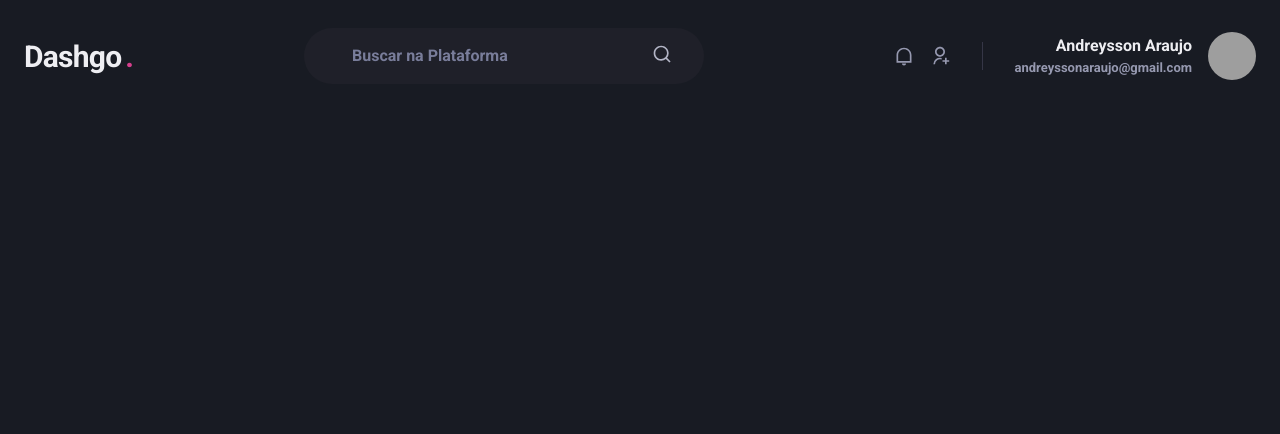
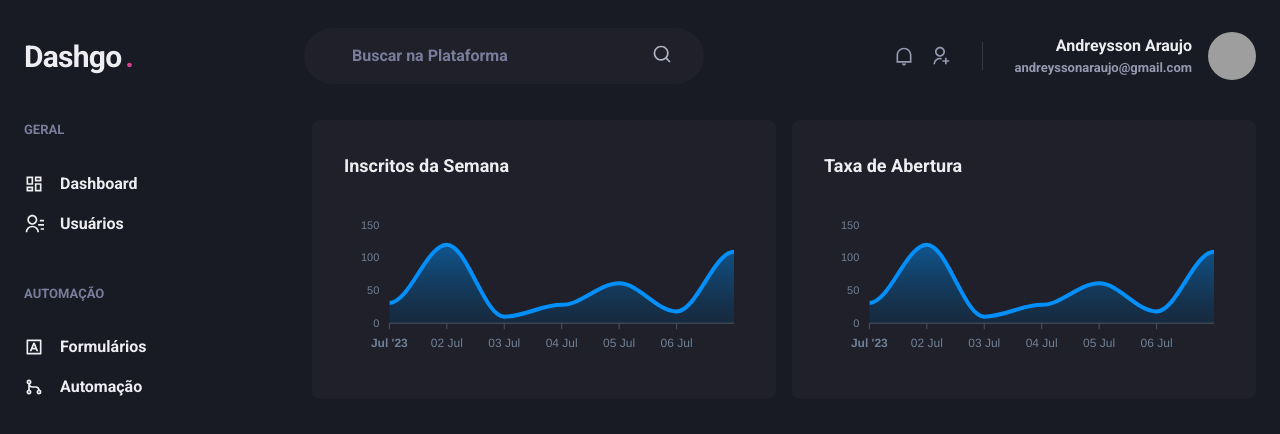
Before and after one commit to Andreysson-Araujo/dashGo, a Next.js app: page /dashboard in a window 1280 px wide. Shown: the top 434 px of the page. Built offline with nearby package versions, Linux system fonts and the light colour scheme; grey boxes are pictures that could not be loaded.

Commit message:
pagina do Dashboard

```diff
--- a/package.json
+++ b/package.json
@@ -11,12 +11,14 @@
   "dependencies": {
     "@chakra-ui/react": "^2.7.1",
     "@types/react-dom": "18.2.6",
+    "apexcharts": "^3.41.0",
     "autoprefixer": "10.4.14",
     "eslint": "8.43.0",
     "eslint-config-next": "13.4.7",
     "next": "13.4.7",
     "postcss": "8.4.24",
     "react": "18.2.0",
+    "react-apexcharts": "^1.4.0",
     "react-dom": "18.2.0",
     "react-icons": "^4.10.1",
     "tailwindcss": "3.3.2"
--- a/src/components/Header.tsx
+++ b/src/components/Header.tsx
@@ -1,7 +1,7 @@
 import { Flex, Text, Input, Icon, HStack, Box, Avatar } from "@chakra-ui/react"
 import { RiNotificationLine, RiSearchLine, RiUserAddLine } from "react-icons/ri"
 
-
+//Cabeçalho
 export function Header() {
     return (
         <Flex
--- /dev/null
+++ b/src/components/Sidebar.tsx
@@ -0,0 +1,37 @@
+import { Box, Stack, Text, Link, Icon } from "@chakra-ui/react";
+import { RiContactsLine, RiDashboardLine, RiGitCommitLine, RiGitMergeLine, RiInputMethodLine } from "react-icons/ri";
+
+export function Sidebar() {
+    return (
+        <Box as="aside" w="64" mr="8" >
+            <Stack spacing="12" align="flex-start">
+                <Box>
+                    <Text fontWeight="bold" color="gray.400" fontSize="small">GERAL</Text>
+                    <Stack spacing="4" mt="8" align="stretch">
+                        <Link display="flex" alignItems="center" >
+                            <Icon as={RiDashboardLine} fontSize="20" />
+                            <Text ml="4" fontWeight="medium">Dashboard</Text>
+                        </Link>
+                        <Link display="flex" alignItems="center" >
+                            <Icon as={RiContactsLine} fontSize="20" />
+                            <Text ml="4" fontWeight="medium">Usuários</Text>
+                        </Link>
+                    </Stack>
+                </Box>
+                <Box>
+                    <Text fontWeight="bold" color="gray.400" fontSize="small">AUTOMAÇÃO</Text>
+                    <Stack spacing="4" mt="8" align="stretch">
+                        <Link display="flex" alignItems="center" >
+                            <Icon as={RiInputMethodLine} fontSize="20" />
+                            <Text ml="4" fontWeight="medium">Formulários</Text>
+                        </Link>
+                        <Link display="flex" alignItems="center" >
+                            <Icon as={RiGitMergeLine} fontSize="20" />
+                            <Text ml="4" fontWeight="medium">Automação</Text>
+                        </Link>
+                    </Stack>
+                </Box>
+            </Stack>
+        </Box>
+    )
+}
--- a/src/pages/dashboard.tsx
+++ b/src/pages/dashboard.tsx
@@ -1,7 +1,95 @@
+import { Box, Flex, SimpleGrid, Text, extendTheme } from "@chakra-ui/react"
+import dynamic from "next/dynamic"
 import { Header } from "@/components/Header"
+import { Sidebar } from "@/components/Sidebar"
+
+const theme = extendTheme()
+
+const Chart = dynamic(() => import("react-apexcharts"), {
+    ssr: false,
+})
+
+const options = {
+    chart: {
+        toolbar: {
+            show: false,
+        },
+        zoom: {
+            enabled: false,
+        },
+        foreColor: theme.colors.gray[500]
+    },
+    grid: {
+        show: false,
+    },
+    dataLabels: {
+        enabled: false,
+    },
+    tooltip:{
+        enabled: false,
+    },
+    xaxis : {
+        type: "datetime",
+        axisBorder: {
+            color: theme.colors.gray[600]
+        },
+        axisTicks: {
+            color: theme.colors.gray[600]
+        },
+        categories: [
+            "2023-07-01T00:00:00.000Z",
+            "2023-07-02T00:00:00.000Z",
+            "2023-07-03T00:00:00.000Z",
+            "2023-07-04T00:00:00.000Z",
+            "2023-07-05T00:00:00.000Z",
+            "2023-07-06T00:00:00.000Z",
+            "2023-07-07T00:00:00.000Z",
+        ],
+    },
+    fill: {
+        opacity: 0.3,
+        type: "gradient",
+        gradient: {
+            shade: "dark",
+            opacityFrom: 0.7,
+            opacityTO: 0.3
+        },
+    },
+};
+
+const series = [
+    {name: "series1", data:[31, 120, 10, 28, 61, 18, 109]}
+]
 
 export default function Dashboard() {
     return(
-        <Header />
+        <Flex direction="column" h="100vh">
+            <Header />
+
+            <Flex w="100%" my="6" maxWidth={1480} mx="auto" px="6">
+                <Sidebar/>
+
+                <SimpleGrid flex="1" gap="4" minChildWidth="320px" align="flex-start">
+                    <Box
+                        p="8"
+                        bg="gray.800"
+                        borderRadius={8}
+                        pb="4"
+                    >
+                        <Text fontSize="lg" mb="4">Inscritos da Semana</Text>
+                        <Chart options={options} series={series} type="area" height={160}/>
+                    </Box>
+                    <Box
+                        p="8"
+                        bg="gray.800"
+                        borderRadius={8}
+                        pb="4"
+                    >
+                        <Text fontSize="lg" mb="4">Taxa de Abertura</Text>
+                        <Chart options={options} series={series} type="area" height={160}/>
+                    </Box>
+                </SimpleGrid>
+            </Flex>
+        </Flex>
     )
 }
```
Also changed, not shown: 1 other file (tests, documents, lock files or other folders).
